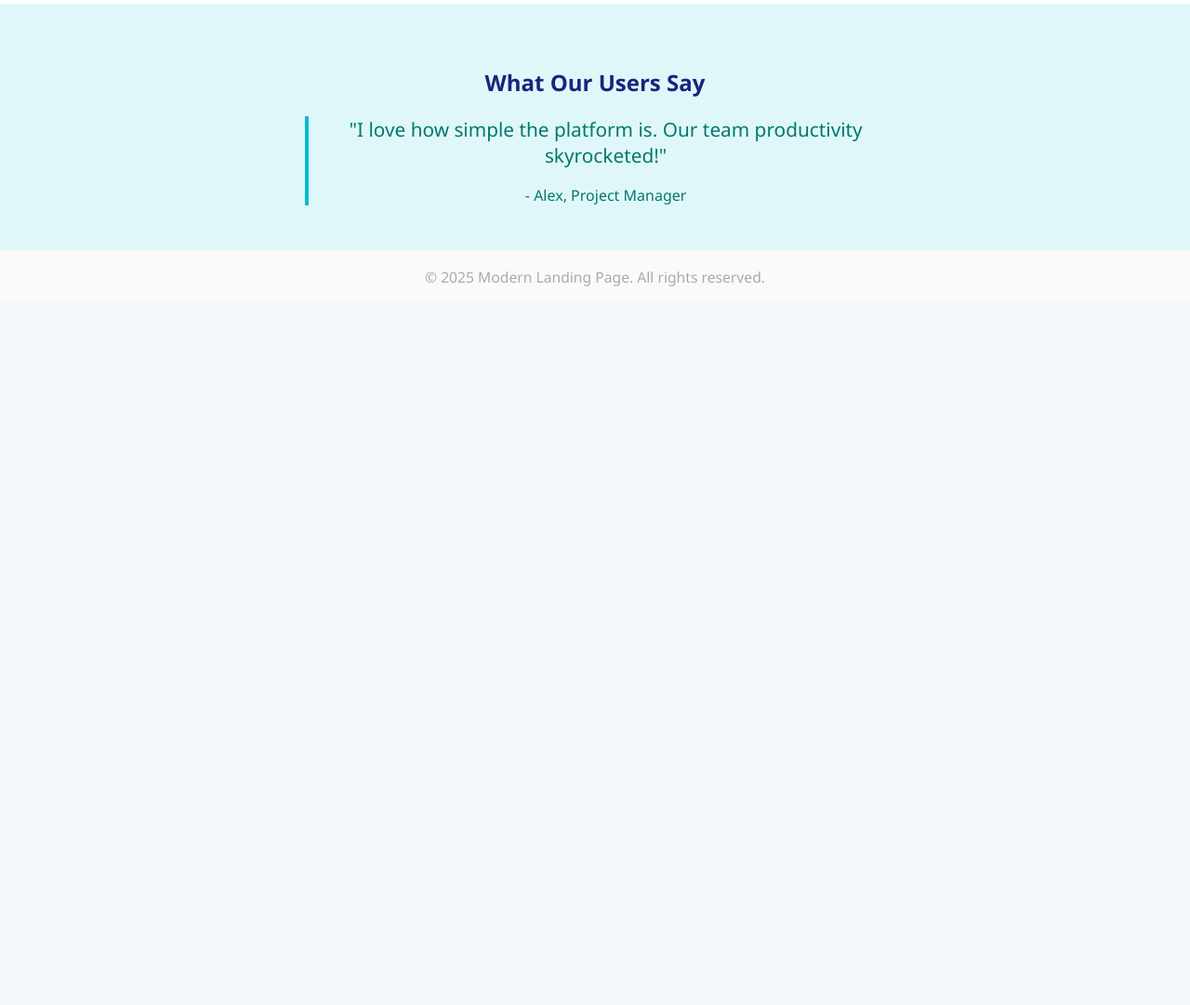
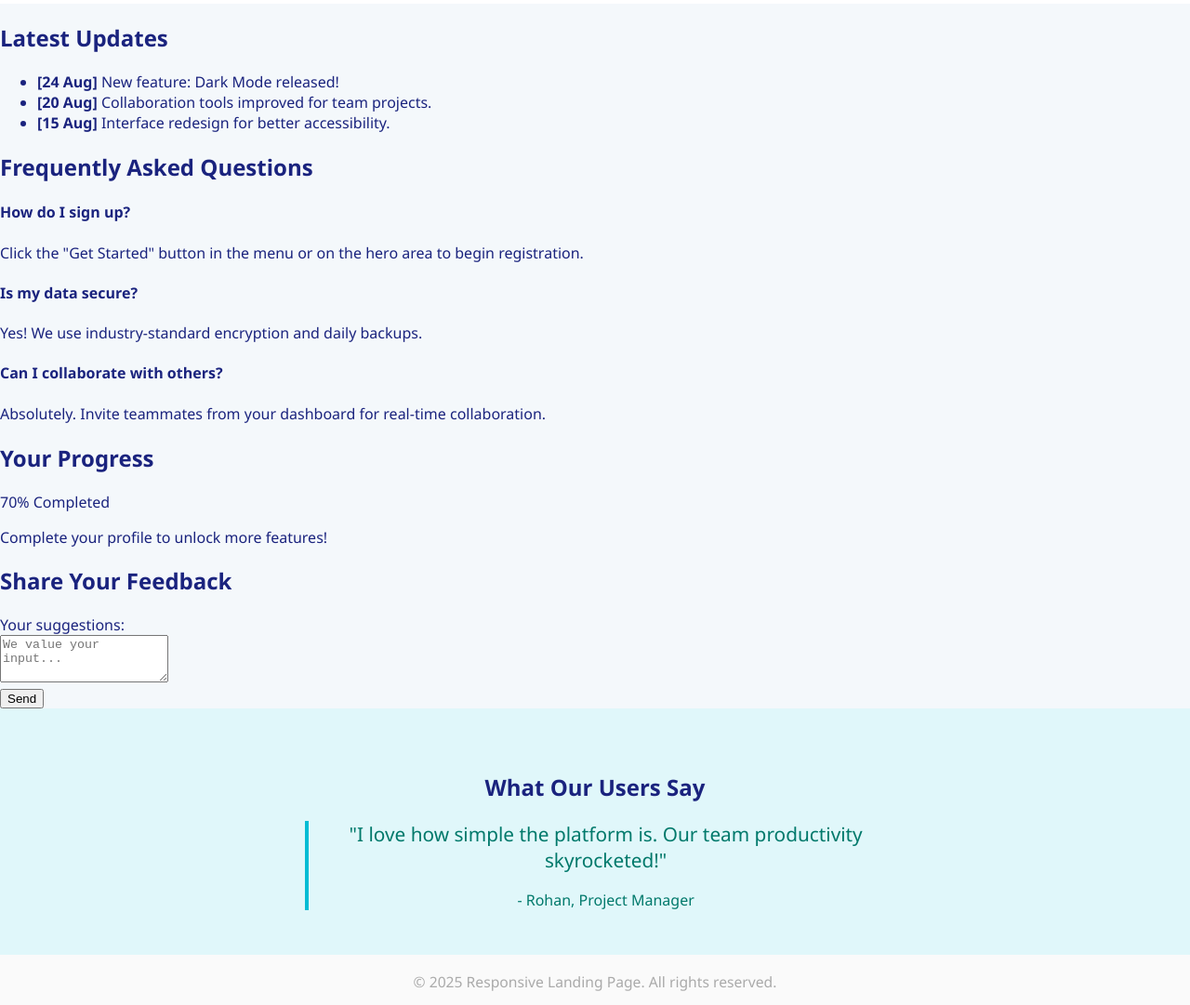
Before and after one commit to rohanjais44/PRODIGY_WD_01, a plain HTML site: page index.html in a window 1280 px wide. Shown: the part 860-1941 px from the top of the page at 93% size. Before the commit the page ends 1183 px from the top, so only its background shows below. Drawn offline with Linux system fonts and the light colour scheme.

Commit message:
index.html

```diff
--- a/index.html
+++ b/index.html
@@ -11,7 +11,9 @@
       <li><a href="#">Home</a></li>
       <li><a href="#">Features</a></li>
       <li><a href="#">Pricing</a></li>
+      <li><a href="#">Updates <span class="badge">New</span></a></li>
       <li><a href="#">Contact</a></li>
+      <li><a href="#" class="cta-nav">Get Started</a></li>
     </ul>
   </nav>
 
@@ -42,16 +44,61 @@
     </div>
   </section>
 
+  <section class="updates">
+    <h2>Latest Updates</h2>
+    <ul>
+      <li><strong>[24 Aug]</strong> New feature: Dark Mode released!</li>
+      <li><strong>[20 Aug]</strong> Collaboration tools improved for team projects.</li>
+      <li><strong>[15 Aug]</strong> Interface redesign for better accessibility.</li>
+    </ul>
+  </section>
+
+  <section class="faq">
+    <h2>Frequently Asked Questions</h2>
+    <div class="faq-list">
+      <div class="faq-item">
+        <h4>How do I sign up?</h4>
+        <p>Click the "Get Started" button in the menu or on the hero area to begin registration.</p>
+      </div>
+      <div class="faq-item">
+        <h4>Is my data secure?</h4>
+        <p>Yes! We use industry-standard encryption and daily backups.</p>
+      </div>
+      <div class="faq-item">
+        <h4>Can I collaborate with others?</h4>
+        <p>Absolutely. Invite teammates from your dashboard for real-time collaboration.</p>
+      </div>
+    </div>
+  </section>
+
+  <section class="progress">
+    <h2>Your Progress</h2>
+    <div class="progress-bar-bg">
+      <div class="progress-bar-fg" style="width: 70%"></div>
+      <span class="progress-label">70% Completed</span>
+    </div>
+    <p>Complete your profile to unlock more features!</p>
+  </section>
+
+  <section class="feedback">
+    <h2>Share Your Feedback</h2>
+    <form>
+      <label for="feedback">Your suggestions:</label><br>
+      <textarea id="feedback" rows="3" placeholder="We value your input..."></textarea><br>
+      <button type="submit">Send</button>
+    </form>
+  </section>
+
   <section class="testimonials">
     <h2>What Our Users Say</h2>
     <blockquote>
       "I love how simple the platform is. Our team productivity skyrocketed!"<br>
-      <span>- Alex, Project Manager</span>
+      <span>- Rohan, Project Manager</span>
     </blockquote>
   </section>
 
   <footer>
-    &copy; 2025 Modern Landing Page. All rights reserved.
+    &copy; 2025 Responsive Landing Page. All rights reserved.
   </footer>
 
   <script src="script.js"></script>
```
